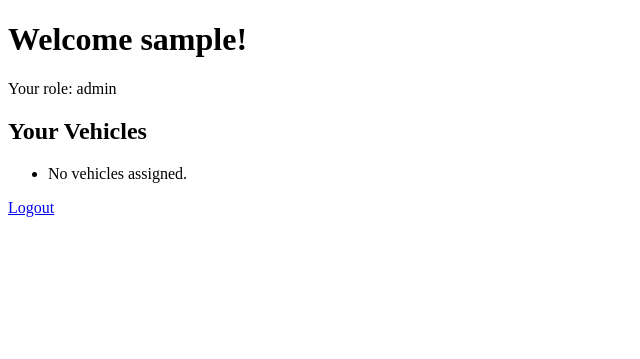
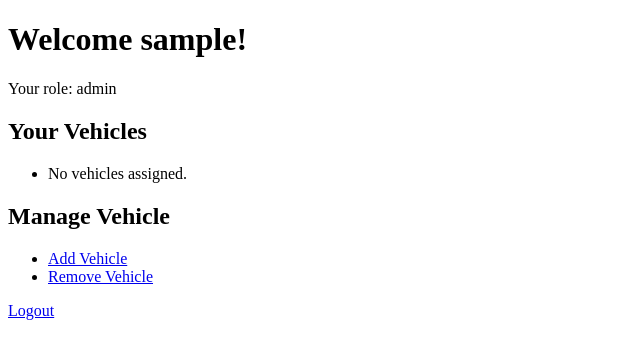
Before and after one commit to EsaiN7/bodyshop-tracker, a Flask app: page /dashboard in a window 1280 px wide. Shown: the top 359 px of the page, without its empty margins (0-640 px from the left). Run offline with Flask 3, Linux system fonts and the light colour scheme; the visitor is signed in with stand-in values (Sample User, id 1); data that the repository does not hold is empty.

Commit message:
added the ability to add, remove, and edit vehicles in the dashboard

```diff
--- a/app/routes.py
+++ b/app/routes.py
@@ -1,4 +1,4 @@
-from flask import redirect, render_template, Blueprint, url_for
+from flask import redirect, render_template, Blueprint, url_for, flash
 from app.models import Vehicle
 from flask_login import login_required, current_user, logout_user
 from app import objDB
@@ -16,17 +16,68 @@ def index():
 @login_required
 def dashboard():
 
-    vhcSql = "SELECT * FROM Vehicle WHERE assigned_to = :user_id"
+    vehicles = Vehicle.query.filter_by(assigned_to=current_user.id).all()
 
-    print ("bro")
-
-    vehicles = objDB.session.execute(text(vhcSql), {"user_id": current_user.id}).fetchall()
     # Example protected page
-
-    print ("bro1")
 
     return render_template('dashboard.html',username = current_user.username, role = current_user.role, vehicles=vehicles)
 
+
+from flask import request  # add this import at top
+
+@objBP.route('/add_vehicle', methods=['POST'])
+@login_required
+def add_vehicle():
+    make = request.form['make']
+    model = request.form['model']
+    vin = request.form['vin']
+
+    new_vehicle = Vehicle(
+        make=make,
+        model=model,
+        vin=vin,
+        assigned_to=current_user.id
+    )
+
+    objDB.session.add(new_vehicle)
+    objDB.session.commit()
+
+    return redirect(url_for('main.dashboard'))
+
+@objBP.route('/remove_vehicle', methods=['POST'])
+@login_required
+def remove_vehicle():
+    # Get a list of selected vehicle IDs
+    vehicle_ids = request.form.getlist('vehicle_ids')
+
+    if not vehicle_ids:
+        flash("No vehicles selected for removal.")
+        return redirect(url_for('main.dashboard'))
+
+    # Delete all selected vehicles
+    for vid in vehicle_ids:
+        vehicle = Vehicle.query.get(int(vid))
+        if vehicle:
+            objDB.session.delete(vehicle)
+    objDB.session.commit()
+
+    flash(f"Removed {len(vehicle_ids)} vehicle(s).")
+    return redirect(url_for('main.dashboard'))
+
+
+@objBP.route('/edit_vehicle', methods=['POST'])
+@login_required
+def edit_vehicle():
+    vehicle_id = request.form.get('vehicle_id')
+    vehicle = Vehicle.query.get(vehicle_id)
+    if vehicle:
+        vehicle.make = request.form.get('make')
+        vehicle.model = request.form.get('model')
+        vehicle.vin = request.form.get('vin')
+        vehicle.status = request.form.get('status')
+        objDB.session.commit()
+        flash("Vehicle updated successfully!")
+    return redirect(url_for('main.dashboard'))
 
 @objBP.route('/logout')
 @login_required
--- a/app/templates/dashboard.html
+++ b/app/templates/dashboard.html
@@ -3,6 +3,31 @@
 <head>
     <meta charset="UTF-8">
     <title>Dashboard</title>
+    <style>
+        .modal {
+            display: none;
+            position: fixed;
+            z-index: 1000;
+            padding-top: 150px;
+            left: 0;
+            top: 0;
+            width: 100%;
+            height: 100%;
+            background: rgba(0,0,0,0.5);
+        }
+        .modal-content {
+            background: white;
+            margin: auto;
+            padding: 20px;
+            width: 300px;
+            border-radius: 6px;
+        }
+        .close {
+            float: right;
+            font-size: 22px;
+            cursor: pointer;
+        }
+    </style>
 </head>
 <body>
     <h1>Welcome {{ username }}!</h1>
@@ -13,12 +38,117 @@
         {% for vehicle in vehicles %}
             <li>
                 {{ vehicle.make }} {{ vehicle.model }} (VIN: {{ vehicle.vin }}) – Status: {{ vehicle.status }}
+                <button
+                    class="edit-btn"
+                    data-id="{{ vehicle.id }}"
+                    data-make="{{ vehicle.make }}"
+                    data-model="{{ vehicle.model }}"
+                    data-vin="{{ vehicle.vin }}"
+                    data-status="{{ vehicle.status }}"
+                    onclick="openEditModal(this)">
+                    Edit
+                </button>
             </li>
         {% else %}
             <li>No vehicles assigned.</li>
         {% endfor %}
     </ul>
 
+    <h2>Manage Vehicle</h2>
+    <ul>
+        <li><a href="#" onclick="openModal('vehicleModal')">Add Vehicle</a></li>
+        <li><a href="#" onclick="openModal('vehicleRemoveModal')">Remove Vehicle</a></li>
+    </ul>
+
     <a href="{{ url_for('auth.logout') }}">Logout</a>
+
+    <!-- Add Vehicle Modal -->
+    <div id="vehicleModal" class="modal">
+        <div class="modal-content">
+            <span class="close" onclick="closeModal(this.closest('.modal'))">&times;</span>
+            <h3>Add Vehicle</h3>
+            <form action="{{ url_for('main.add_vehicle') }}" method="POST">
+                <input type="text" name="make" placeholder="Make" required><br>
+                <input type="text" name="model" placeholder="Model" required><br>
+                <input type="text" name="vin" placeholder="VIN" required><br><br>
+                <button type="submit">Submit Vehicle</button>
+            </form>
+        </div>
+    </div>
+
+    <!-- Remove Vehicle Modal -->
+    <div id="vehicleRemoveModal" class="modal">
+        <div class="modal-content">
+            <span class="close" onclick="closeModal(this.closest('.modal'))">&times;</span>
+            <h3>Remove Vehicles</h3>
+            <form action="{{ url_for('main.remove_vehicle') }}" method="POST">
+                <ul>
+                    {% for vehicle in vehicles %}
+                        <li>
+                            <input type="checkbox" name="vehicle_ids" value="{{ vehicle.id }}">
+                            {{ vehicle.make }} {{ vehicle.model }} (VIN: {{ vehicle.vin }}) – Status: {{ vehicle.status }}
+                        </li>
+                    {% else %}
+                        <li>No vehicles assigned.</li>
+                    {% endfor %}
+                </ul>
+                <button type="submit">Remove Selected Vehicles</button>
+            </form>
+        </div>
+    </div>
+
+    <!-- Edit Vehicle Modal -->
+    <div id="vehicleEditModal" class="modal">
+        <div class="modal-content">
+            <span class="close" onclick="closeModal(this.closest('.modal'))">&times;</span>
+            <h3>Edit Vehicle</h3>
+            <form id="editVehicleForm" method="POST" action="{{ url_for('main.edit_vehicle') }}">
+                <input type="hidden" name="vehicle_id" id="editVehicleId">
+                <label>Make:</label>
+                <input type="text" name="make" id="editMake" required><br>
+                <label>Model:</label>
+                <input type="text" name="model" id="editModel" required><br>
+                <label>VIN:</label>
+                <input type="text" name="vin" id="editVin" required><br>
+                <label>Status:</label>
+                <input type="text" name="status" id="editStatus" required><br><br>
+                <button type="submit">Save Changes</button>
+            </form>
+        </div>
+    </div>
+
+    <script>
+        // Open a modal by ID
+        function openModal(modalId) {
+            document.getElementById(modalId).style.display = 'block';
+        }
+
+        // Open Edit modal and populate inputs
+        function openEditModal(btn) {
+            document.getElementById('editVehicleId').value = btn.dataset.id;
+            document.getElementById('editMake').value = btn.dataset.make;
+            document.getElementById('editModel').value = btn.dataset.model;
+            document.getElementById('editVin').value = btn.dataset.vin;
+            document.getElementById('editStatus').value = btn.dataset.status;
+
+            openModal('vehicleEditModal');
+        }
+
+        // Close a modal and reset form if exists
+        function closeModal(modal) {
+            modal.style.display = 'none';
+            const form = modal.querySelector('form');
+            if (form) form.reset();
+        }
+
+        // Click outside modal to close it
+        window.onclick = function(event) {
+            document.querySelectorAll('.modal').forEach(modal => {
+                if (event.target === modal) {
+                    closeModal(modal);
+                }
+            });
+        }
+    </script>
 </body>
 </html>
--- a/app/templates/index.html
+++ b/app/templates/index.html
@@ -16,7 +16,7 @@
         <nav>
             {% if current_user.is_authenticated %}
                 <span>Hello, {{ current_user.username }}!</span>
-                <a href="{{ url_for('main.dashboard') }}">Dashboard</a>
+                <a href="{{ url_for('main.dashboard') }}"> My Dashboard</a>
                 <a href="{{ url_for('auth.logout') }}">Logout</a>
             {% else %}
                 <a href="{{ url_for('auth.login') }}">Login</a>
@@ -27,6 +27,7 @@
 
         <p>This is a simple vehicle management app for body shops.</p>
         <p>Once logged in, you can view your assigned vehicles, update progress, and leave notes.</p>
+        <h1>NOTE: This is still in active development.</h1>
     </div>
 </body>
 </html>
```
